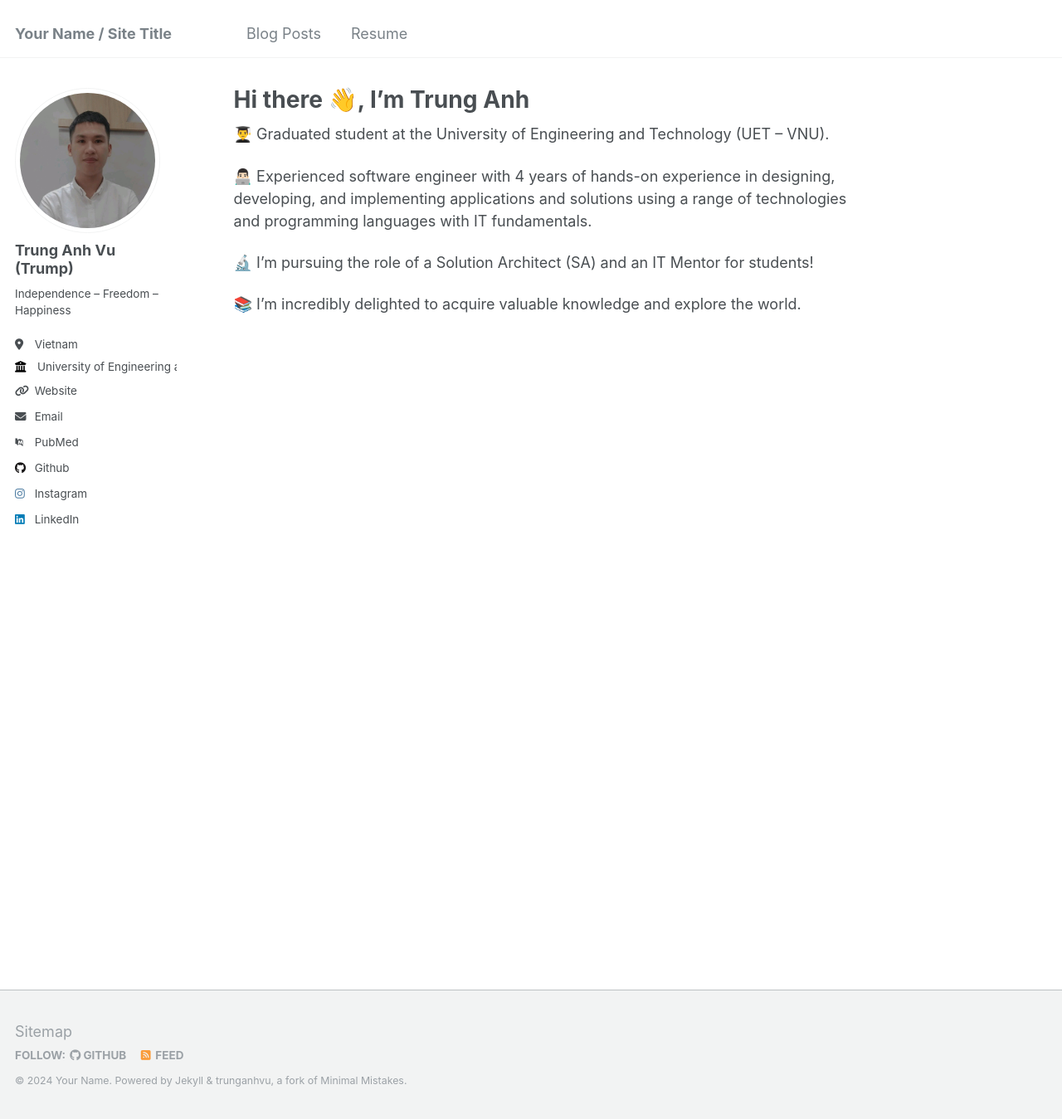
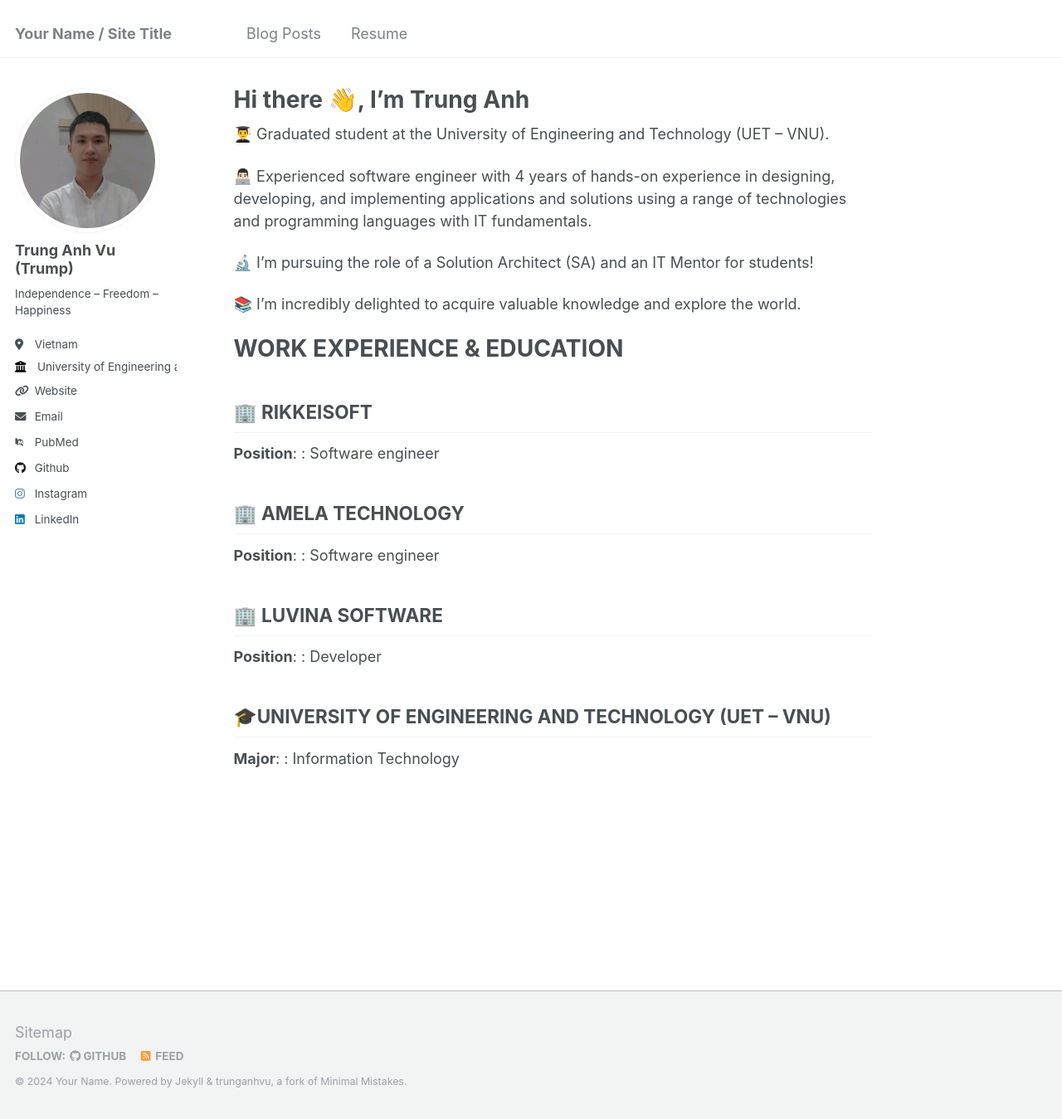
Before and after one commit to trunganhvu/trunganhvu.github.io, a Jekyll site: the page built from _pages/about.md, in a window 1280 px wide and 1349 px high. Shown: the whole window at 83% size. Built offline with Jekyll 4.4.1, drawn with Linux system fonts in a browser that asks for light colours; some web fonts are replaced.

Commit message:
add experience

```diff
--- a/_pages/about.md
+++ b/_pages/about.md
@@ -14,3 +14,18 @@ redirect_from:
 🔬 I'm pursuing the role of a Solution Architect (SA) and an IT Mentor for students!
 
 📚 I'm incredibly delighted to acquire valuable knowledge and explore the world.
+
+
+# WORK EXPERIENCE & EDUCATION
+
+## 🏢 RIKKEISOFT
+**Position**: : Software engineer
+
+## 🏢 AMELA TECHNOLOGY
+**Position**: : Software engineer
+
+## 🏢 LUVINA SOFTWARE
+**Position**: : Developer
+
+## 🎓UNIVERSITY OF ENGINEERING AND TECHNOLOGY (UET – VNU)
+**Major**: : Information Technology
```
